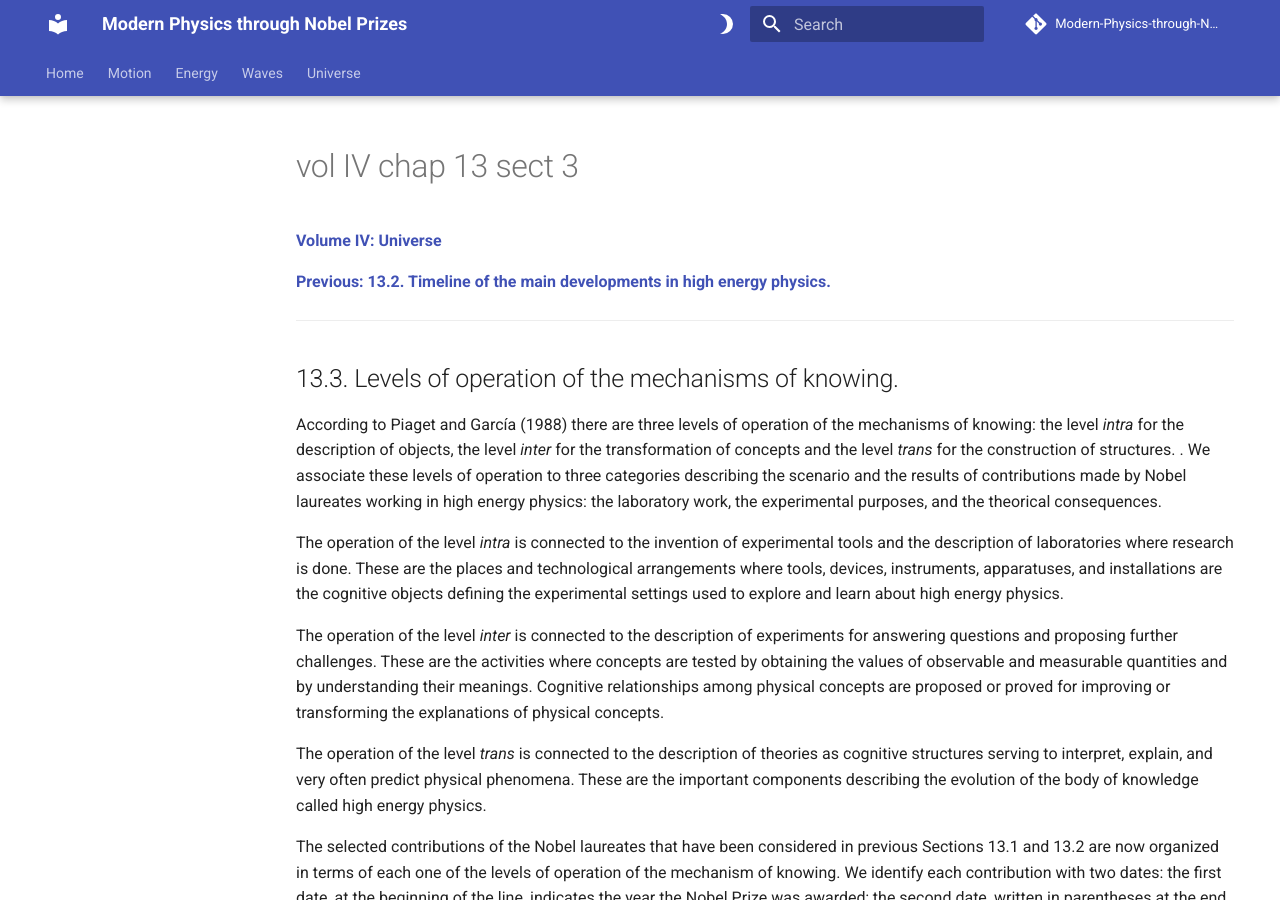
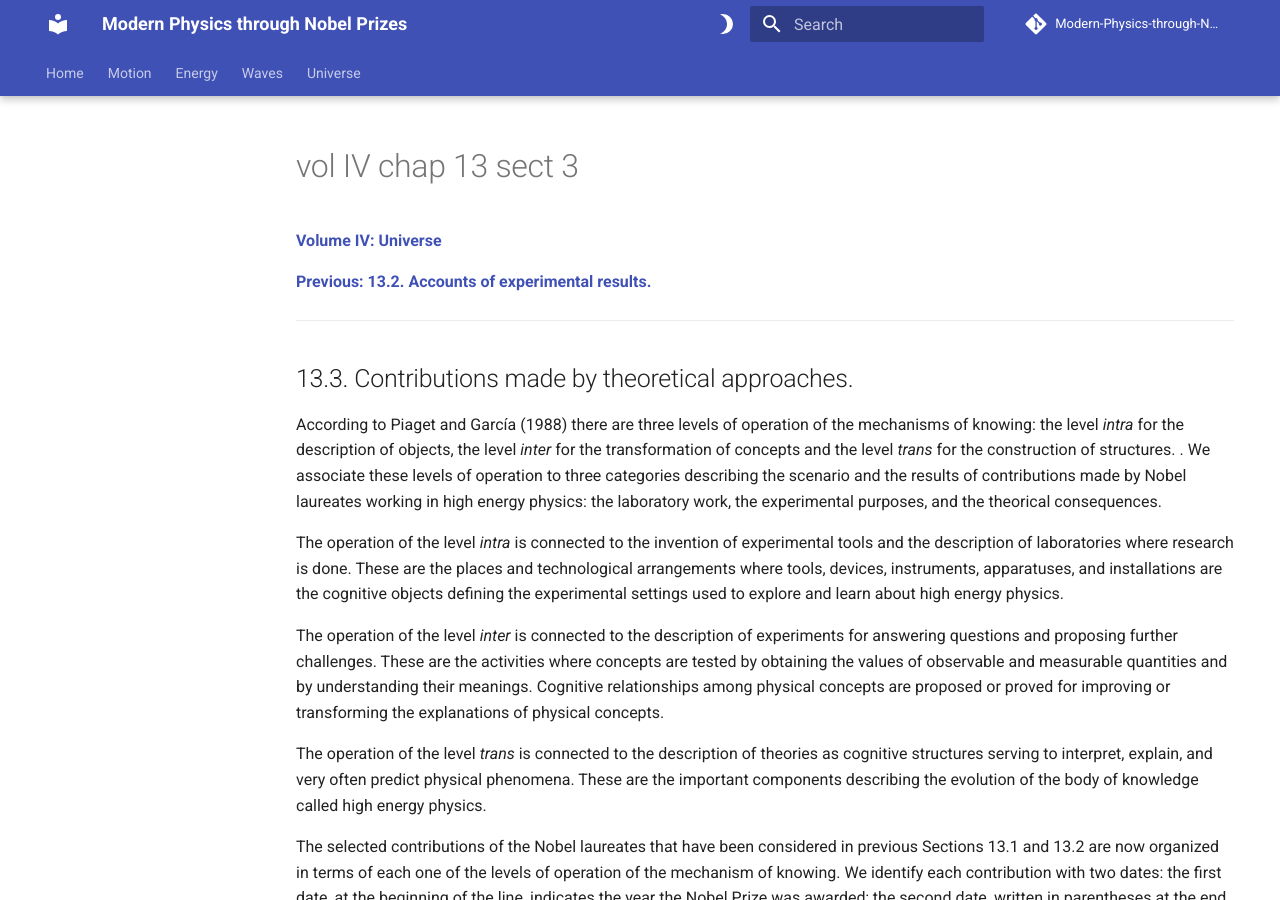
Before and after one commit to modphysnobel/modphysnobel.github.io, an MkDocs documentation site: the page built from docs/vol-IV/vol-IV-chap-13-sect-3.md, in a window 1280 px wide and 900 px high. Built offline with MkDocs 1.6.1 and Material for MkDocs 9.7.7, drawn with Linux system fonts in a browser that asks for light colours; some web fonts are replaced; comment, search, counter and statistics services are not loaded.

Commit message:
Update vol-IV-chap-13-sect-3.md

```diff
--- a/docs/vol-IV/vol-IV-chap-13-sect-3.md
+++ b/docs/vol-IV/vol-IV-chap-13-sect-3.md
@@ -1,10 +1,10 @@
 [**Volume IV: Universe**](./volume-IV.md)
 
-[**Previous: 13.2. Timeline of the main developments in high energy physics.**](./vol-IV-chap-13-sect-2.md)
+[**Previous: 13.2. Accounts of experimental results.**](./vol-IV-chap-13-sect-2.md)
 
 ***
 
-## 13.3. Levels of operation of the mechanisms of knowing.
+## 13.3. Contributions made by theoretical approaches.
 
 According to Piaget and García (1988) there are three levels of operation of the mechanisms of knowing: the level *intra* for the description of objects, the level *inter* for the transformation of concepts and the level *trans* for the construction of structures. . We associate these levels of operation to three categories describing the scenario and the results of contributions made by Nobel laureates working in high energy physics: the laboratory work, the experimental purposes, and the theorical consequences.
 
```
